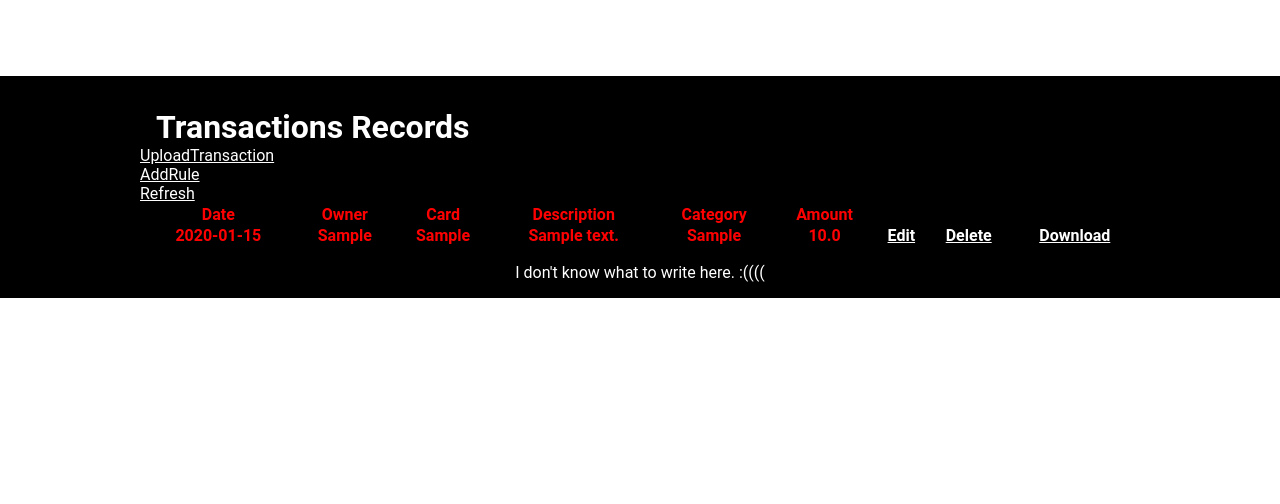
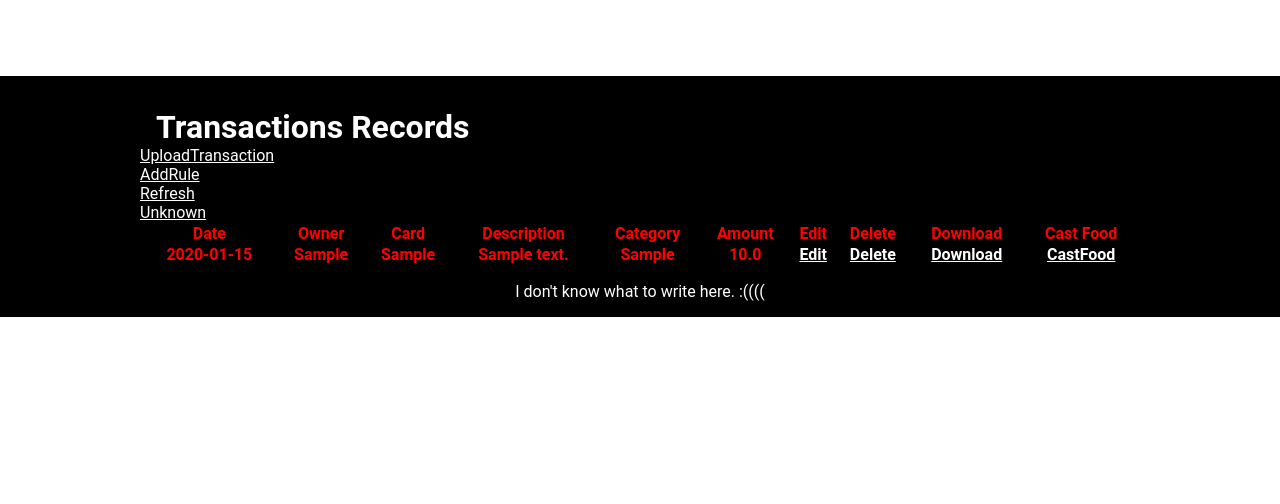
Before and after one commit to robertzm/FinancialAnalyzer, a Flask app: page /transactions in a window 1280 px wide. Shown: the top 504 px of the page. Run offline with Flask 2, Linux system fonts and the light colour scheme; tables that the repository leaves empty hold one stand-in row (values such as "Sample post"); lists and menus that the app fills with data are empty.

Commit message:
added filter by unknown and fast cast to food

```diff
--- a/app/routes.py
+++ b/app/routes.py
@@ -4,6 +4,7 @@ import uuid, shortuuid
 from flask import current_app as app, make_response, request, flash, url_for, send_from_directory, render_template
 from werkzeug.utils import redirect, secure_filename
 import csv
+from sqlalchemy import asc, desc
 
 from app import db
 from app.forms import UploadFileForm, AddRuleForm
@@ -33,7 +34,8 @@ def upload_file():
                 file.save(path)
                 parseAndSaveTransctions(card, owner, path)
             except ValueError as ve:
-                return make_response("File parsing error, please check your uploading file type or card type: " + str(ve))
+                return make_response(
+                    "File parsing error, please check your uploading file type or card type: " + str(ve))
             except Exception as e:
                 return make_response("Uploading filed failed, as: " + str(e))
             return redirect(url_for('list_records'))
@@ -53,10 +55,16 @@ def add_rule():
         return redirect(url_for('list_records'))
     return render_template('home/addrule.html', form=form)
 
+
 @app.route('/transactions', methods=['GET', 'POST'])
 def list_records():
-    records = TransRecord.query.all()
+    baseQuery = TransRecord.query
+    category = request.args.get('category')
+    if category:
+        baseQuery = baseQuery.filter(TransRecord.category == category).order_by(desc('date'))
+    records = baseQuery.all()
     return render_template('home/transactions.html', records=records)
+
 
 @app.route('/refresh', methods=['GET', 'POST'])
 def refresh_records():
@@ -85,6 +93,16 @@ def uploaded_file(uuid):
         return make_response("no record, error!")
 
 
+@app.route('/castfood/<uuid>')
+def cast_food(uuid):
+    record = TransRecord.query.filter(TransRecord.uuid == uuid).first()
+    if record:
+        record.category = "Restaurant"
+        record.fixedPayment = False
+        db.session.commit()
+        return redirect(url_for('list_records', category="Unknown"))
+
+
 def parseAndSaveTransctions(card, owner, filepath):
     rule = {}
     rules = Rule.query.all()
@@ -103,7 +121,7 @@ def parseAndSaveTransctions(card, owner, filepath):
         elif "Citi" in card:
             parseHelper(filepath, rule, owner, card, 'Description', 'Date')
     except Exception as e:
-        raise(ValueError(e))
+        raise (ValueError(e))
 
 
 def parseHelper(filepath, rule, owner, card, descriptionName, dateName):
--- a/app/templates/home/transactions.html
+++ b/app/templates/home/transactions.html
@@ -8,6 +8,7 @@
     <a href="/upload">UploadTransaction</a>
     <a href="/addrule">AddRule</a>
     <a href="/refresh">Refresh</a>
+    <a href="/transactions?category=Unknown">Unknown</a>
     <table>
         <tr>
             <th style="color:red">Date</th>
@@ -16,9 +17,10 @@
             <th style="color:red">Description</th>
             <th style="color:red">Category</th>
             <th style="color:red">Amount</th>
-            <th>Edit</th>
-            <th>Delete</th>
-            <th>Download</th>
+            <th style="color:red">Edit</th>
+            <th style="color:red">Delete</th>
+            <th style="color:red">Download</th>
+            <th style="color:red">Cast Food</th>
         </tr>
         {% for r in records %}
         <tr>
@@ -35,6 +37,7 @@
             <th><a href="/xyz">Edit</a></th>
             <th><a href="/xyz">Delete</a></th>
             <th><a href="/uploads/{{ r.uuid }}">Download</a></th>
+            <th><a href="/castfood/{{ r.uuid }}">CastFood</a></th>
         </tr>
         {% endfor %}
     </table>
```
